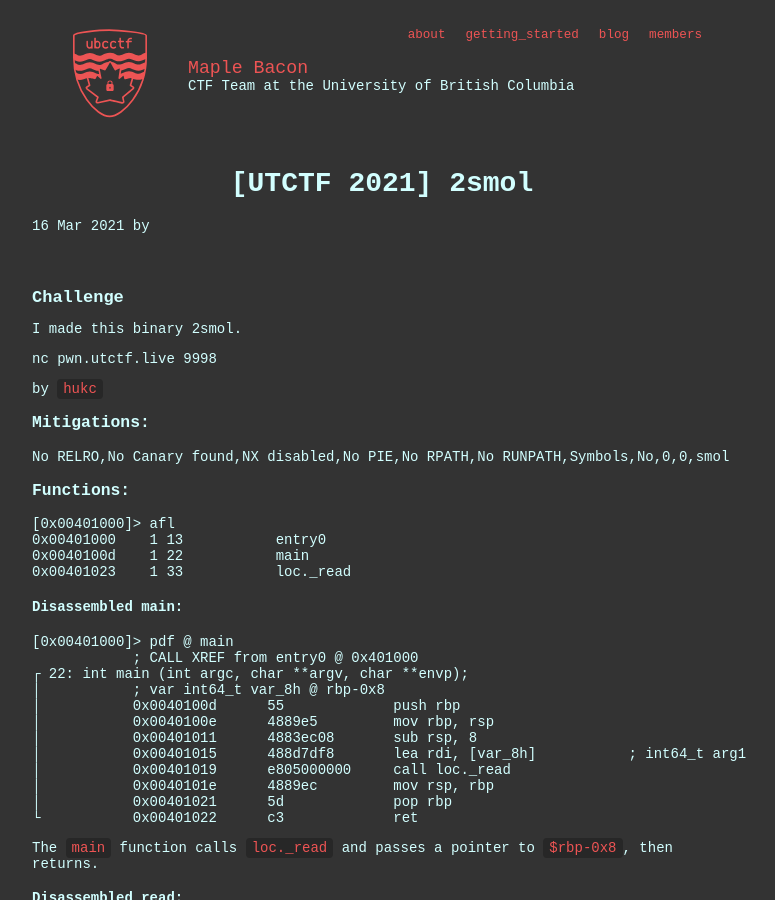
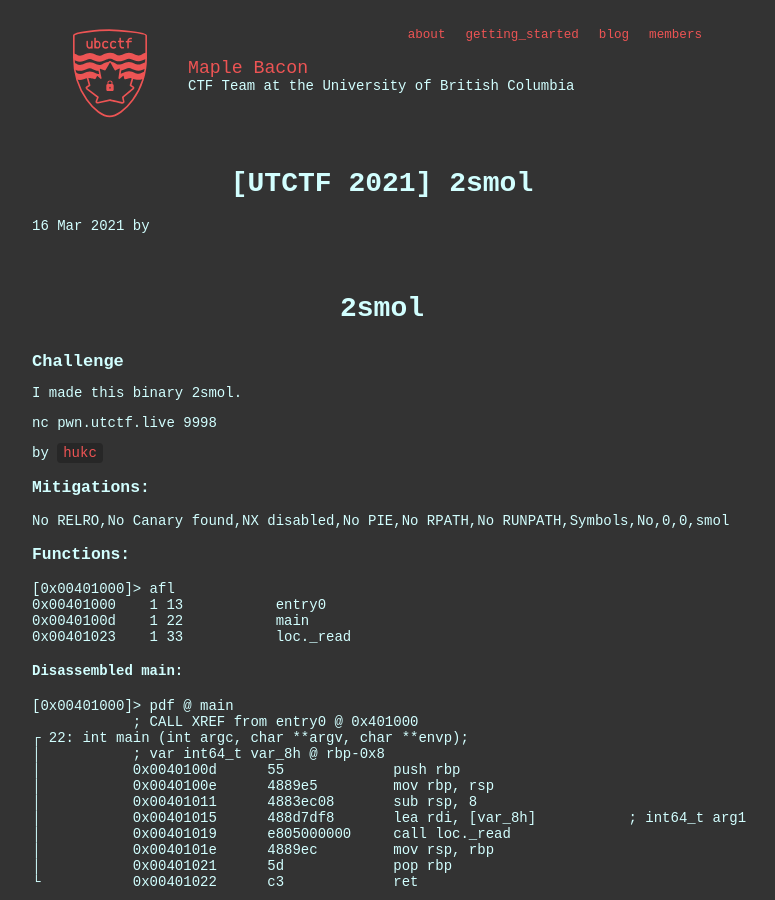
Before and after one commit to ubcctf/ubcctf.github.io, a Jekyll site: the page built from _posts/2021-3-16-UTctf-2020-2smol.md, in a window 1280 px wide and 900 px high. Shown: the whole window, without its empty margins (258-1033 px from the left). Built offline with Jekyll 4.4.1, drawn with Linux system fonts in a browser that asks for light colours; some web fonts are replaced.

Commit message:
added header

```diff
--- a/_posts/2021-3-16-UTctf-2020-2smol.md
+++ b/_posts/2021-3-16-UTctf-2020-2smol.md
@@ -3,6 +3,8 @@
 title: "[UTCTF 2021] 2smol"
 author: Green-Avocado
 ---
+
+# 2smol
 
 ## Challenge
 
```
